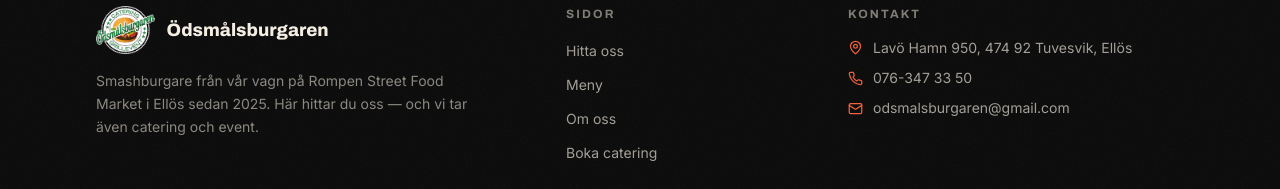
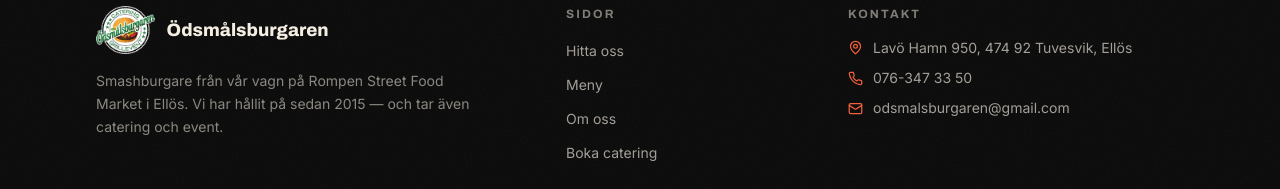
Before and after one commit to ottotf-gif/Burgare, a React (Vite) app: page / in a window 1280 px wide. Shown: the part 4515-4704 px from the top of the page. Built offline with nearby package versions, Linux system fonts and the light colour scheme; no server answers; the database is empty.

Commit message:
Updated Footer.tsx

```diff
--- a/src/components/Footer.tsx
+++ b/src/components/Footer.tsx
@@ -30,8 +30,8 @@ export default function Footer({ onAdminClick }: FooterProps) {
               <span className="font-display font-800 text-lg text-cream">Ödsmålsburgaren</span>
             </div>
             <p className="font-body text-sm text-cream/55 leading-relaxed max-w-sm">
-              Smashburgare från vår vagn på Rompen Street Food Market i Ellös sedan 2025.
-              Här hittar du oss — och vi tar även catering och event.
+              Smashburgare från vår vagn på Rompen Street Food Market i Ellös. Vi har
+              hållit på sedan 2015 — och tar även catering och event.
             </p>
           </div>
 
```
